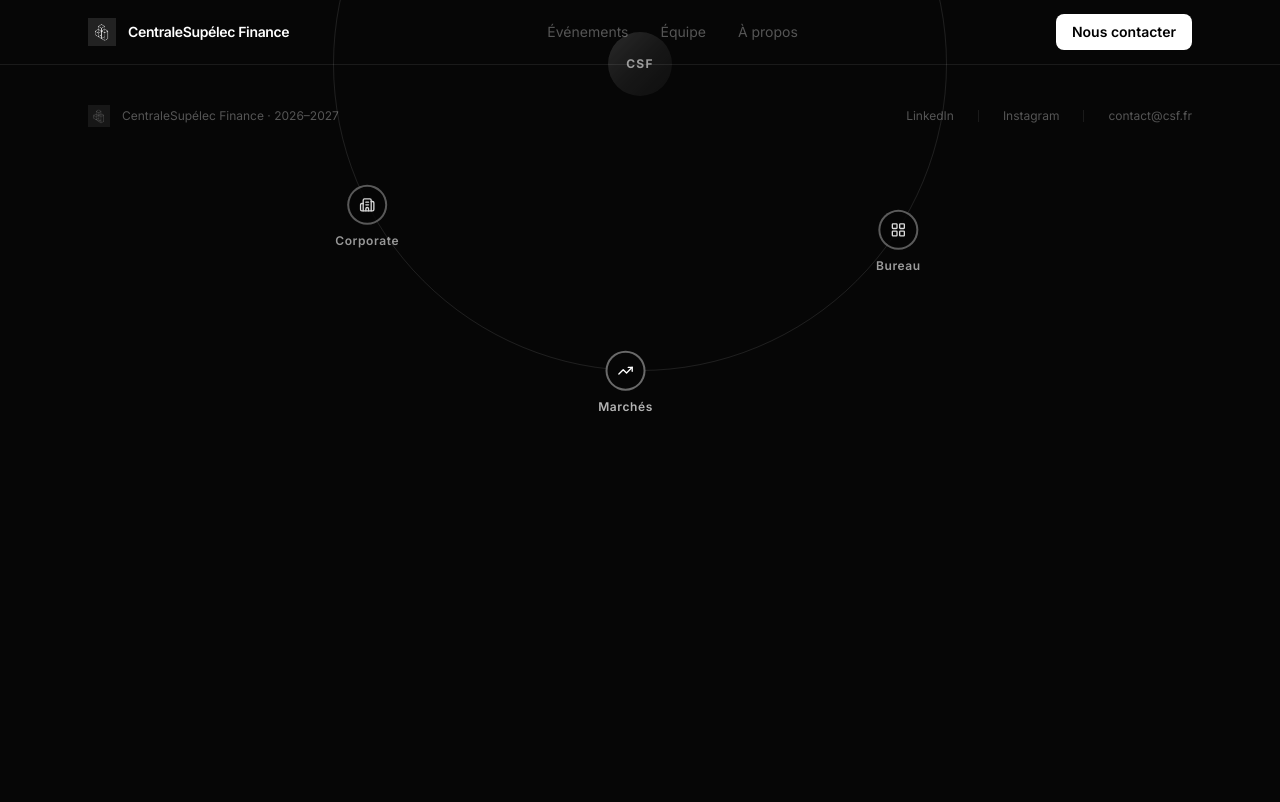
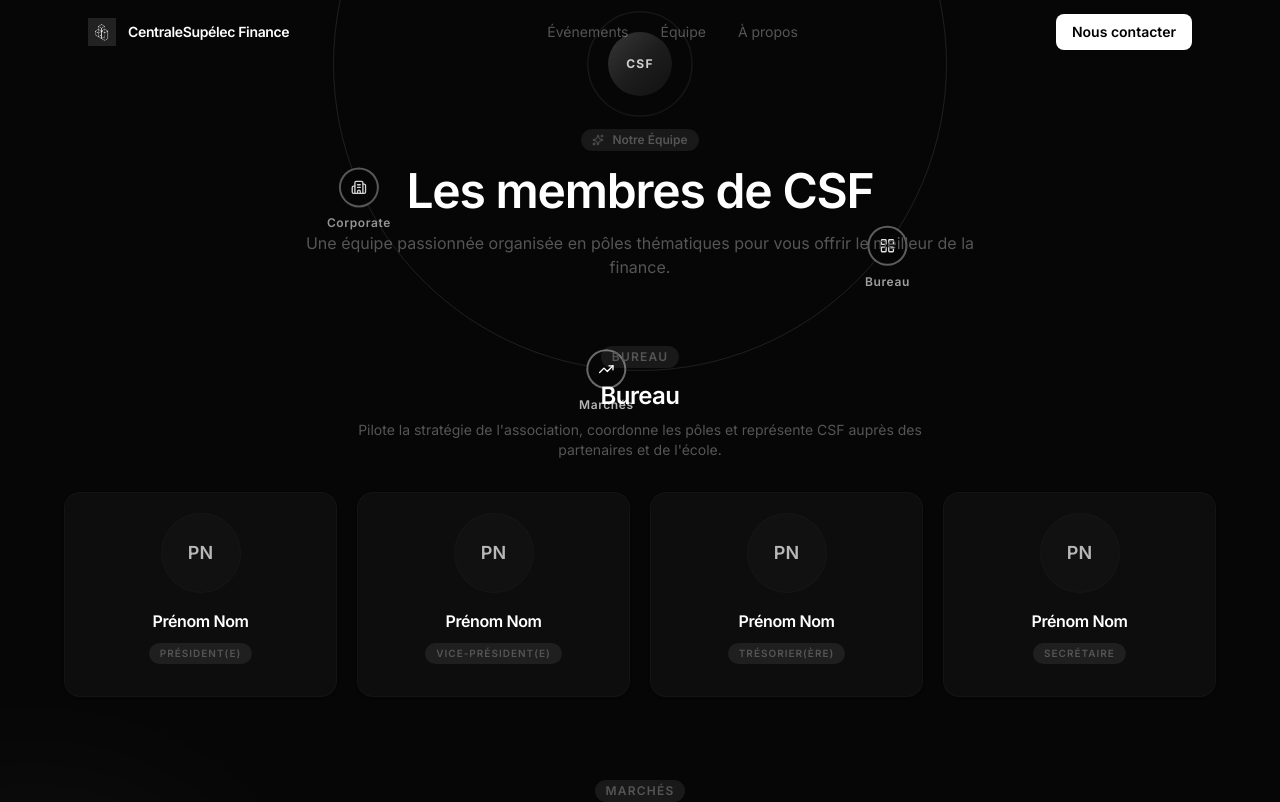
Before and after one commit to Nathxxxn/csf-website, a Next.js app: page /equipe in a window 1280 px wide. Shown: the top 802 px of the page. Built offline with nearby package versions, Linux system fonts and the light colour scheme.

Commit message:
feat: integrate TeamPolesSection into equipe page below orbital timeline

```diff
--- a/app/equipe/page.tsx
+++ b/app/equipe/page.tsx
@@ -1,5 +1,6 @@
 import { getTeam } from '@/lib/data'
 import RadialOrbitalTimeline from '@/components/ui/radial-orbital-timeline'
+import { TeamPolesSection } from '@/components/ui/team-pole-section'
 
 export const metadata = {
   title: 'Équipe — CentraleSupélec Finance',
@@ -12,6 +13,7 @@
   return (
     <div className="pt-16">
       <RadialOrbitalTimeline poleData={team} />
+      <TeamPolesSection poles={team} />
     </div>
   )
 }
```
